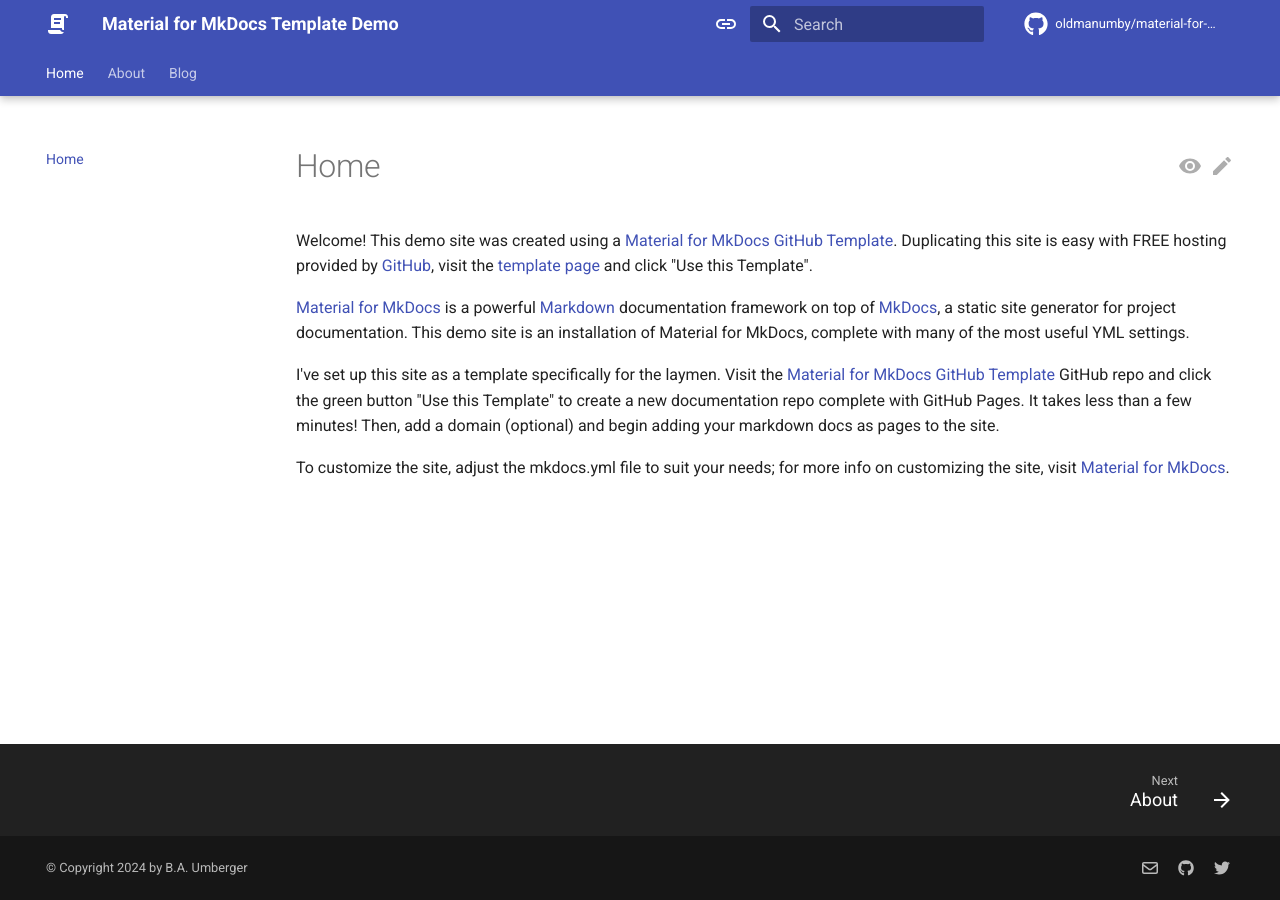
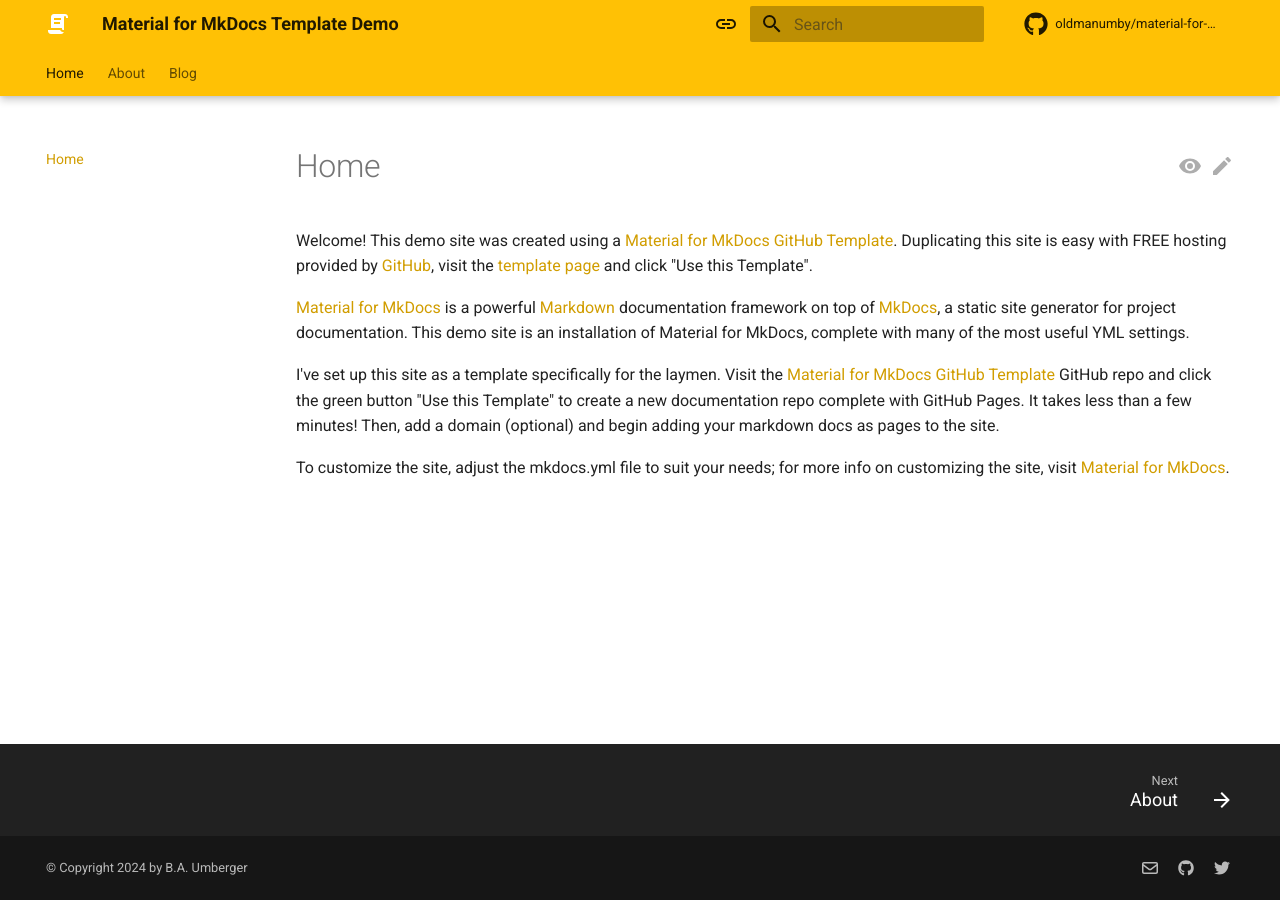
Before and after one commit to OldManUmby/material-for-mkdocs-template, an MkDocs documentation site: the page built from docs/index.md, in a window 1280 px wide. Built offline with MkDocs 1.6.1 and Material for MkDocs 9.7.7, drawn with Linux system fonts in a browser that asks for light colours; comment, search, counter and statistics services are not loaded.

Commit message:
Updated YML

```diff
--- a/mkdocs.yml
+++ b/mkdocs.yml
@@ -51,14 +51,14 @@
         name: Switch to light mode
     - media: "(prefers-color-scheme: light)"
       scheme: default
-      primary: indigo
+      primary: amber
       accent: amber
       toggle:
         icon: material/toggle-switch
         name: Switch to dark mode
     - media: "(prefers-color-scheme: dark)"
       scheme: slate
-      primary: indigo
+      primary: amber
       accent: amber
       toggle:
         icon: material/toggle-switch-off
```
